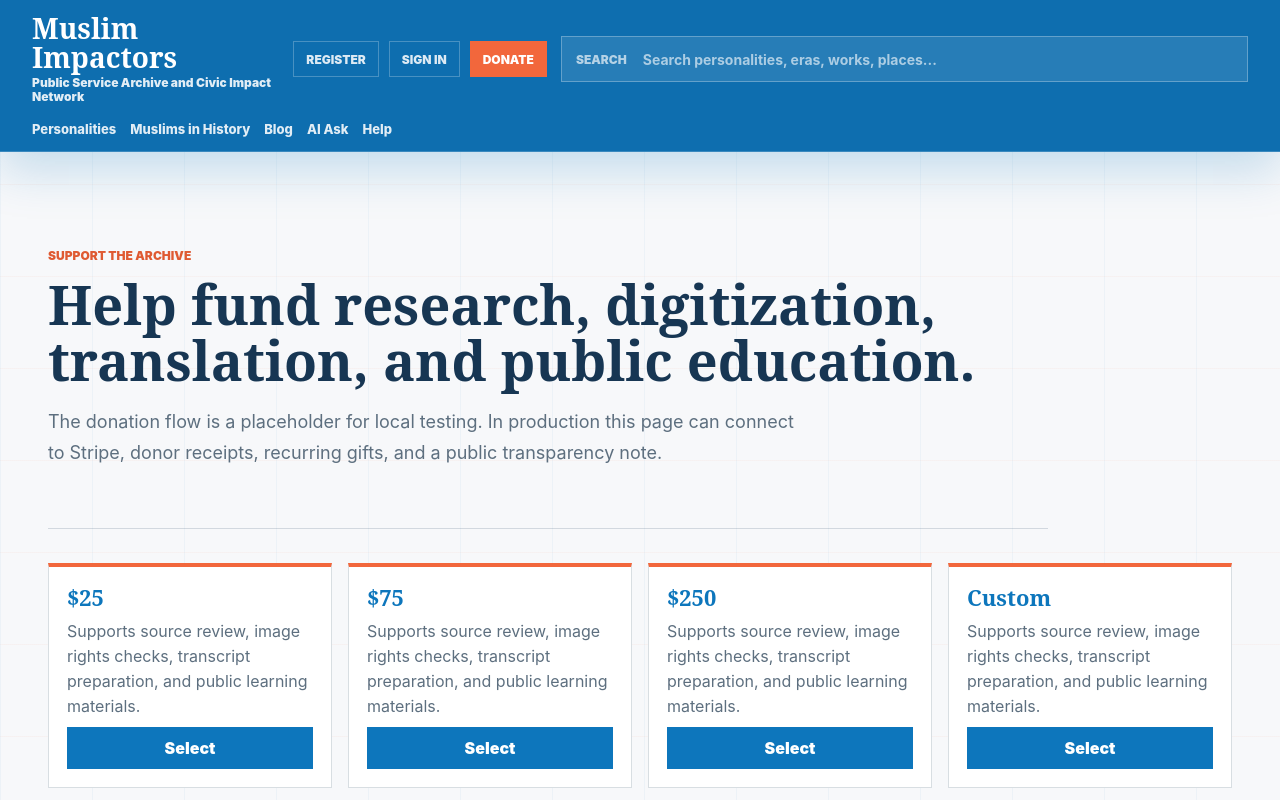
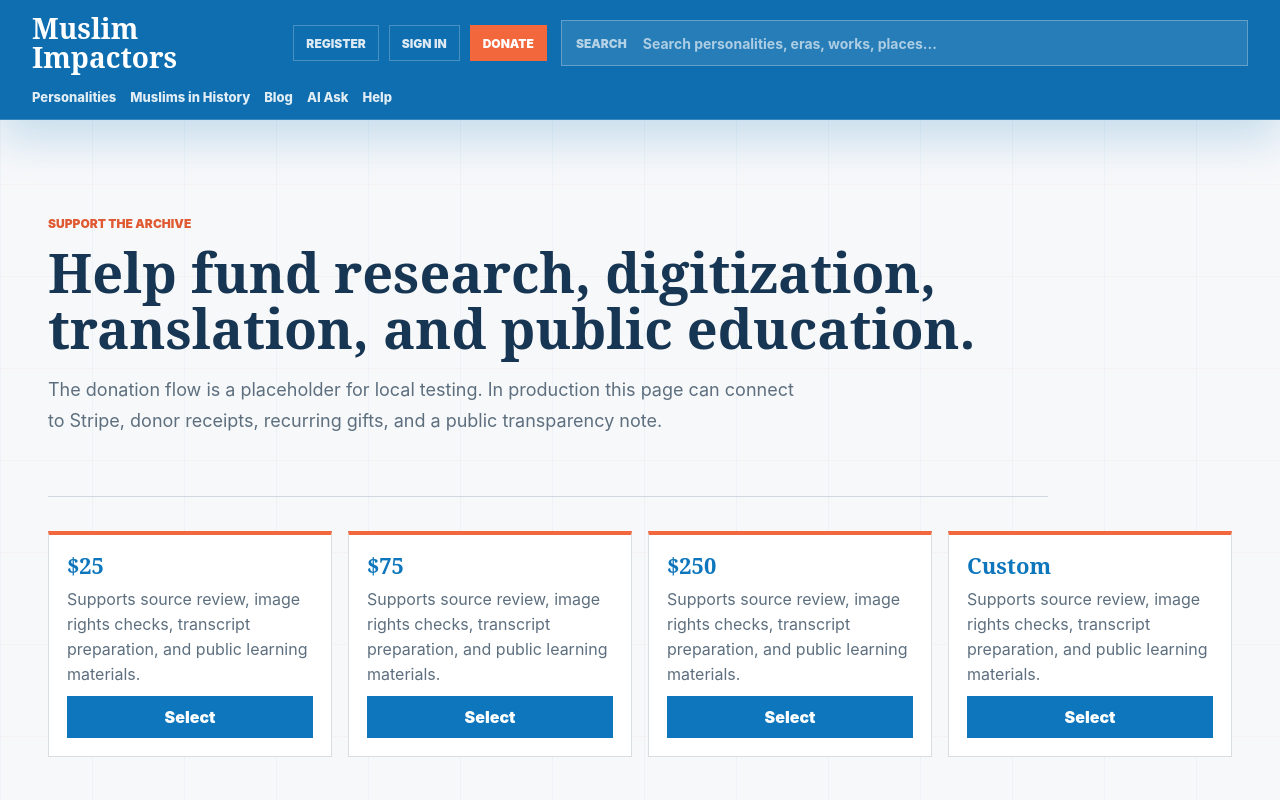
Before and after one commit to crmlegend/muslimimpactors, a Next.js app: page /donate in a window 1280 px wide. Shown: the top 800 px of the page. Built offline with nearby package versions, Linux system fonts and the light colour scheme.

Commit message:
Remove header civic impact subtitle

```diff
--- a/src/app/(frontend)/ArchiveHeader.tsx
+++ b/src/app/(frontend)/ArchiveHeader.tsx
@@ -51,7 +51,6 @@ export default function ArchiveHeader() {
           <Link className="wordmark" href="/">
             Muslim Impactors
           </Link>
-          <span>Public Service Archive and Civic Impact Network</span>
         </div>
         <button
           aria-controls="archive-primary-nav"
```
